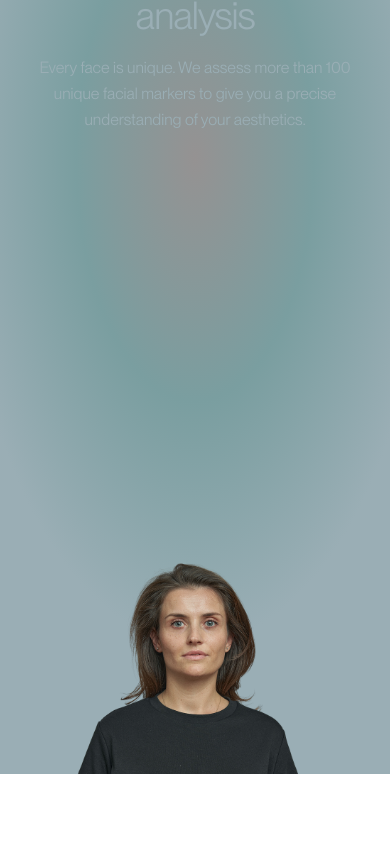
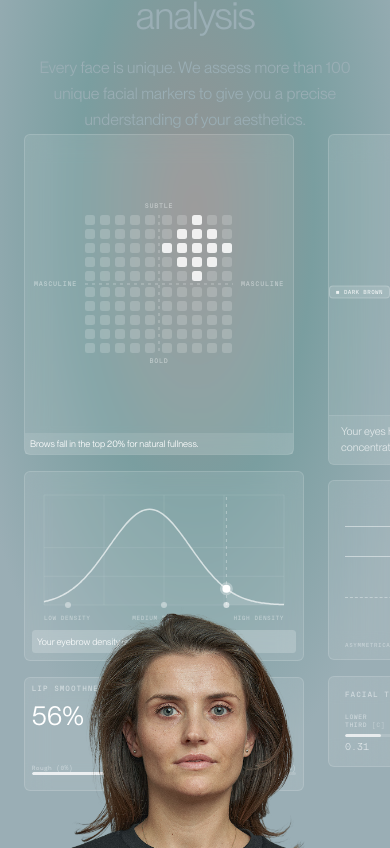
Before and after one commit to ABF00711/Quoves_Frontend-Next.js-, a Next.js app: page / in a window 390 px wide. Shown: the part 2076-2924 px from the top of the page. Built offline with nearby package versions, Linux system fonts and the light colour scheme.

Commit message:
refactor(FacialAnalysis): modify responsive

```diff
--- a/src/components/sections/FacialAnalysis/FacialAnalysis.module.scss
+++ b/src/components/sections/FacialAnalysis/FacialAnalysis.module.scss
@@ -66,6 +66,10 @@
 .stage {
   position: relative;
   min-height: 640px;
+
+  @include respond(lg) {
+    min-height: 820px;
+  }
 }
 
 .panelsWrapper {
@@ -74,8 +78,13 @@
   align-items: center;
   width: 100%;
   min-height: 640px;
-  pointer-events: none; /* let clicks pass through to panels below */
+  pointer-events: none;
   margin: auto;
+
+  @include respond(lg) {
+    align-items: flex-start;
+    min-height: 820px;
+  }
 }
 
 .faceWrap {
@@ -88,7 +97,7 @@
   pointer-events: none;
 
   @include respond(md) {
-    width: 260px;
+    width: 420px;
   }
 }
 
@@ -106,7 +115,8 @@
   padding-right: 24px;
 
   @include respond(lg) {
-    display: none;
+    flex-direction: column;
+    padding-right: 12px;
   }
 }
 
@@ -115,7 +125,8 @@
   padding-left: 24px;
 
   @include respond(lg) {
-    display: none;
+    flex-direction: column;
+    padding-left: 12px;
   }
 }
 
@@ -395,6 +406,10 @@
   overflow: hidden;
   display: flex;
   flex-direction: column;
+
+  @include respond(lg) {
+    width: 190px;
+  }
 }
 
 .melaninBody {
@@ -502,6 +517,10 @@
   padding: 0;
   position: relative;
   overflow: hidden;
+
+  @include respond(lg) {
+    width: 190px;
+  }
 }
 
 .symmetryLines {
@@ -561,6 +580,10 @@
   width: 280px;
   padding: 14px 16px;
   margin-top: 16px;
+
+  @include respond(lg) {
+    width: 190px;
+  }
 }
 
 .panelTitle {
```
